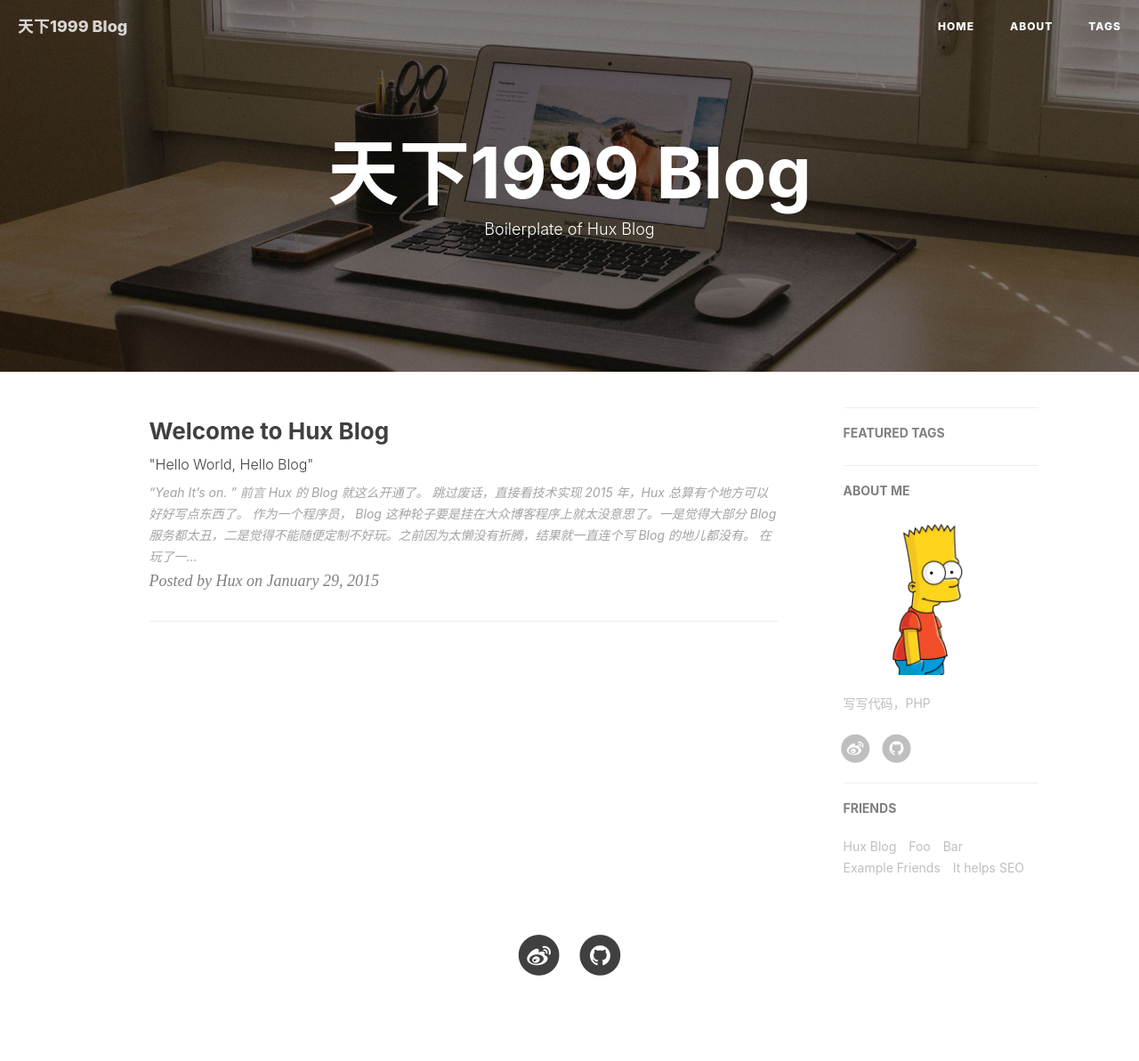
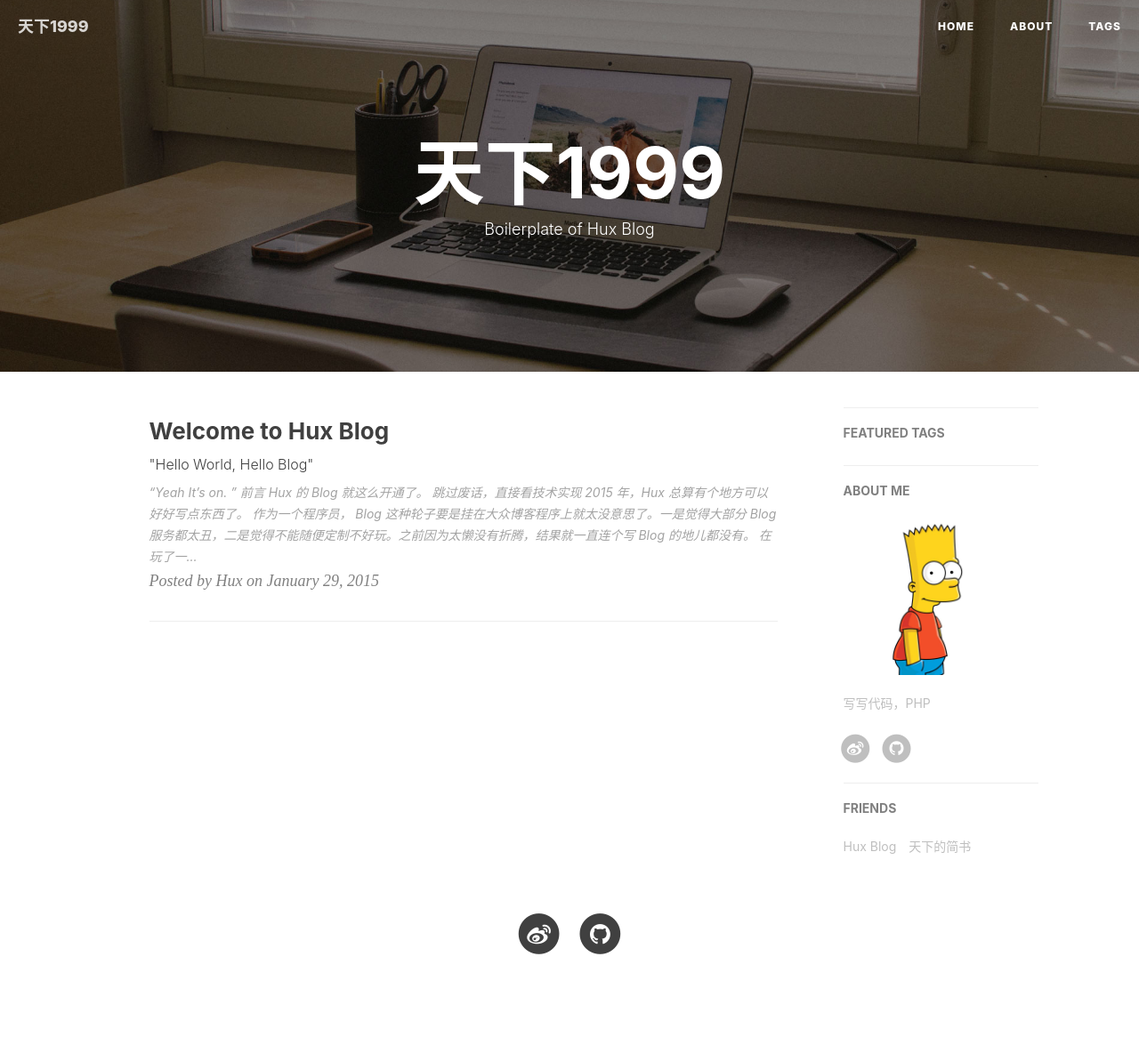
Before and after one commit to xxspring/xxspring.github.io, a Jekyll site: the page built from index.html, in a window 1280 px wide. Shown: the whole page at 89% size. Built offline with Jekyll 4.4.1, drawn with Linux system fonts in a browser that asks for light colours; nearby versions of some CDN libraries; the list of posts is cut into pages by our own code; comment, search, counter and statistics services are not loaded; after the commit the page ends 1170 px from its top, so only the background shows below that.

Commit message:
change tag

```diff
--- a/_config.yml
+++ b/_config.yml
@@ -1,9 +1,9 @@
 # Site settings
-title: 天下1999 Blog
+title: 天下1999
 SEOTitle: 天下1999 | 天下1999 Blog
 header-img: img/home-bg-o.jpg
 email: tianhan.xue@gmail.com
-description: ""
+description: "Blog 天下1999 xxspring"
 keyword: ""
 url: ""              # your host, for absolute URL
 baseurl: "/"         # for example, '/blog' if your blog hosted on 'host/blog'
@@ -84,17 +84,9 @@
     {
         title: "Hux Blog",
         href: "http://huangxuan.me"
-    },{
-        title: "Foo",
-        href: "#"
-    },{
-        title: "Bar",
-        href: "#"
-    },{
-        title: "Example Friends",
-        href: "#"
-    },{
-        title: "It helps SEO",
-        href: "#"
-    }
+    },
+    {
+        title: "天下的简书",
+        href: "https://www.jianshu.com/u/0efd2c240445"
+    },
 ]
--- a/tags.html
+++ b/tags.html
@@ -6,7 +6,7 @@
 ---
 
 <!-- Page Header -->
-<header class="intro-header" style="background-image: url('{{ site.baseurl }}/{% if page.header-img %}{{ page.header-img }}{% else %}{{ site.header-img }}{% endif %}')">
+<header class="intro-header" style="height:50%;background-image: url('{{ site.baseurl }}/{% if page.header-img %}{{ page.header-img }}{% else %}{{ site.header-img }}{% endif %}')">
     <div class="container">
         <div class="row">
             <div class="col-lg-8 col-lg-offset-2 col-md-10 col-md-offset-1">
```
